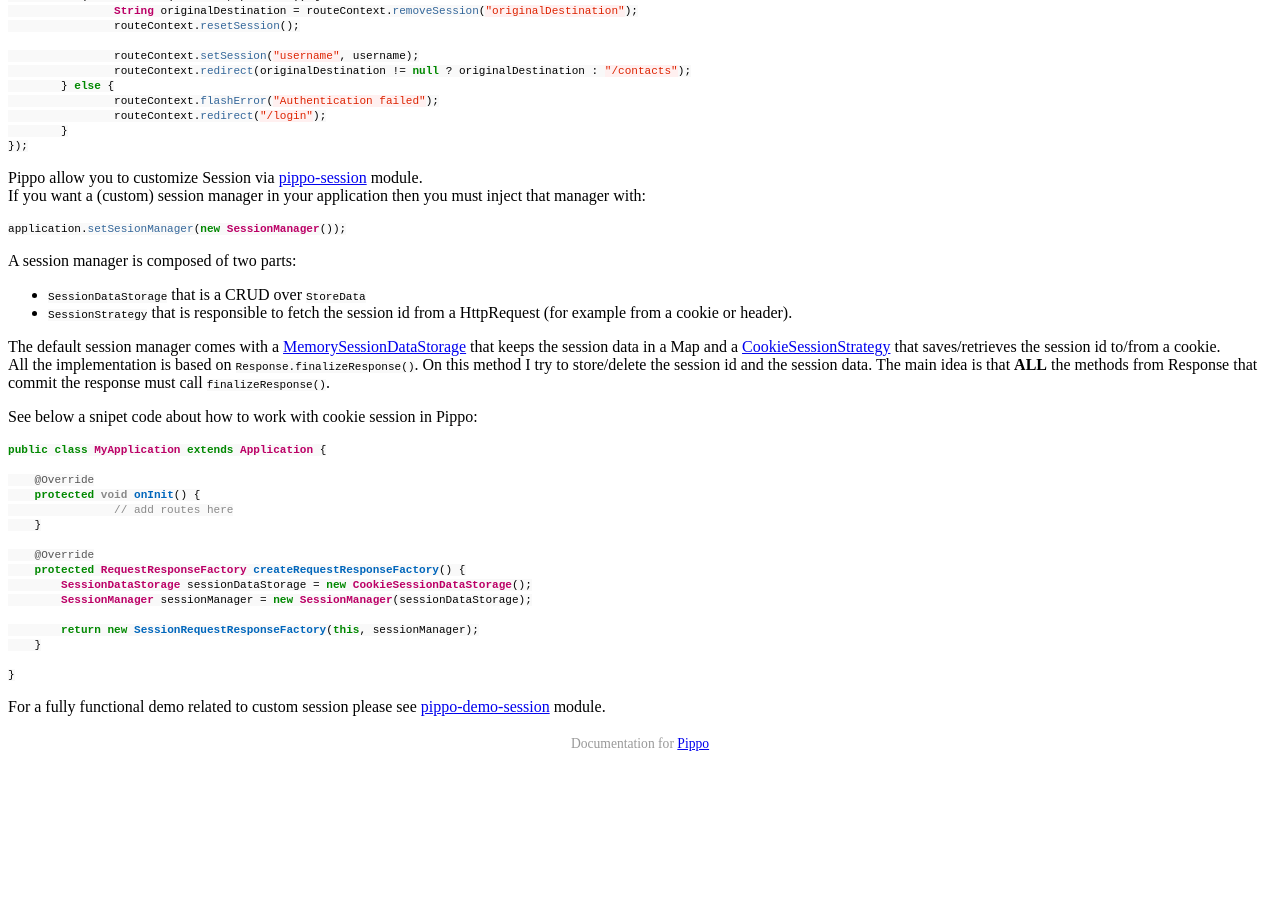
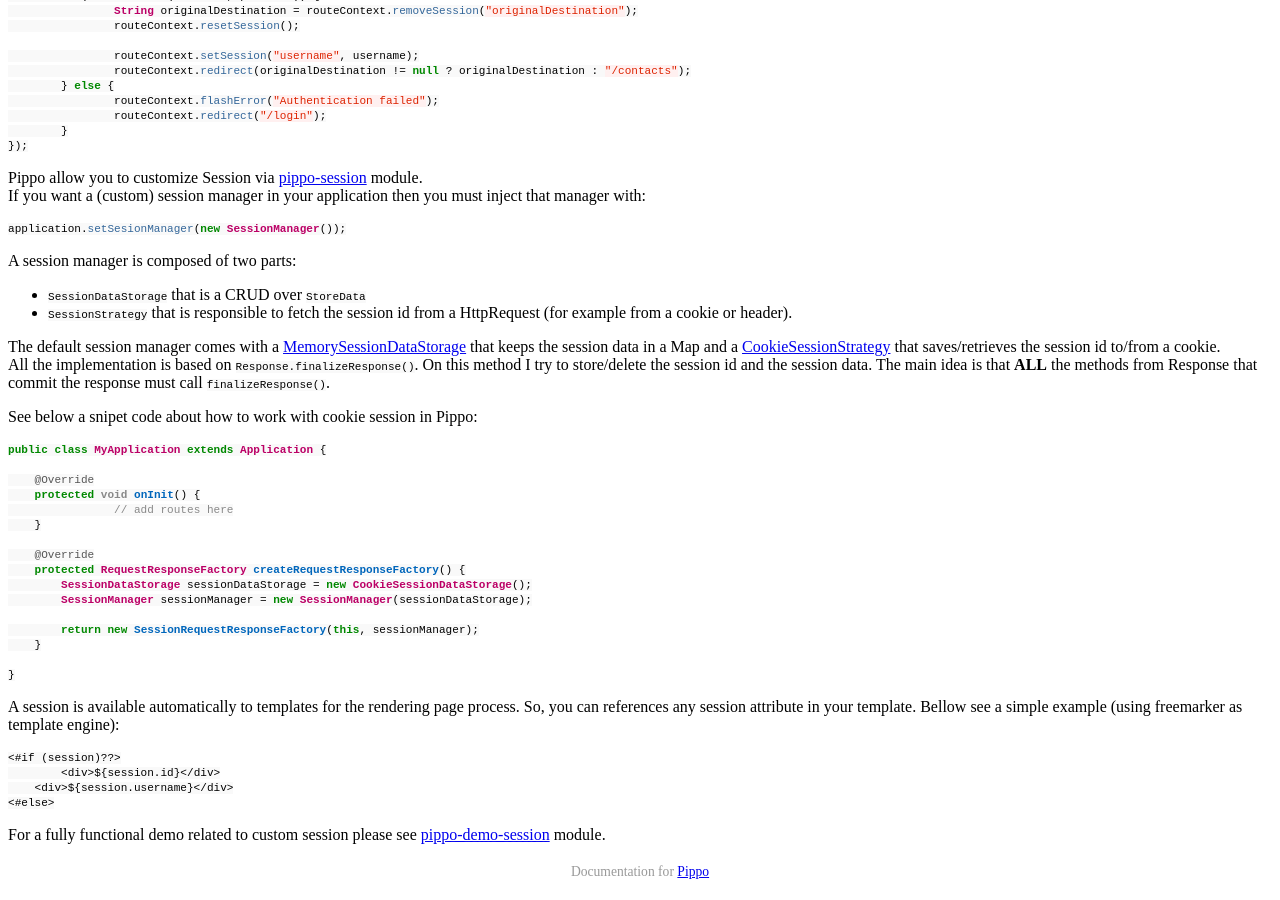
Before and after one commit to pippo-java/pippo.github.io, a Jekyll site: the page built from _posts/2015-03-27-session.md, in a window 1280 px wide and 900 px high, scrolled down 995 px. Built offline with Jekyll 4.4.1, drawn with Linux system fonts in a browser that asks for light colours; Markdown is read by kramdown in place of the engine named in the settings; a style sheet for code colours, icons or effects is not loaded; before the commit the page ends 1767 px from its top, so only the background shows below that.

Commit message:
improve documentation

````diff
--- a/_posts/2015-03-27-session.md
+++ b/_posts/2015-03-27-session.md
@@ -75,4 +75,13 @@ public class MyApplication extends Application {
 }
 ```
 
+A session is available automatically to templates for the rendering page process. So, you can references any session attribute in your template. Bellow see a simple example (using freemarker as template engine):
+
+```
+<#if (session)??>
+	<div>${session.id}</div>
+    <div>${session.username}</div>
+<#else>
+```
+
 For a fully functional demo related to custom session please see [pippo-demo-session]({{ site.demourl }}/pippo-demo-session) module.
````
